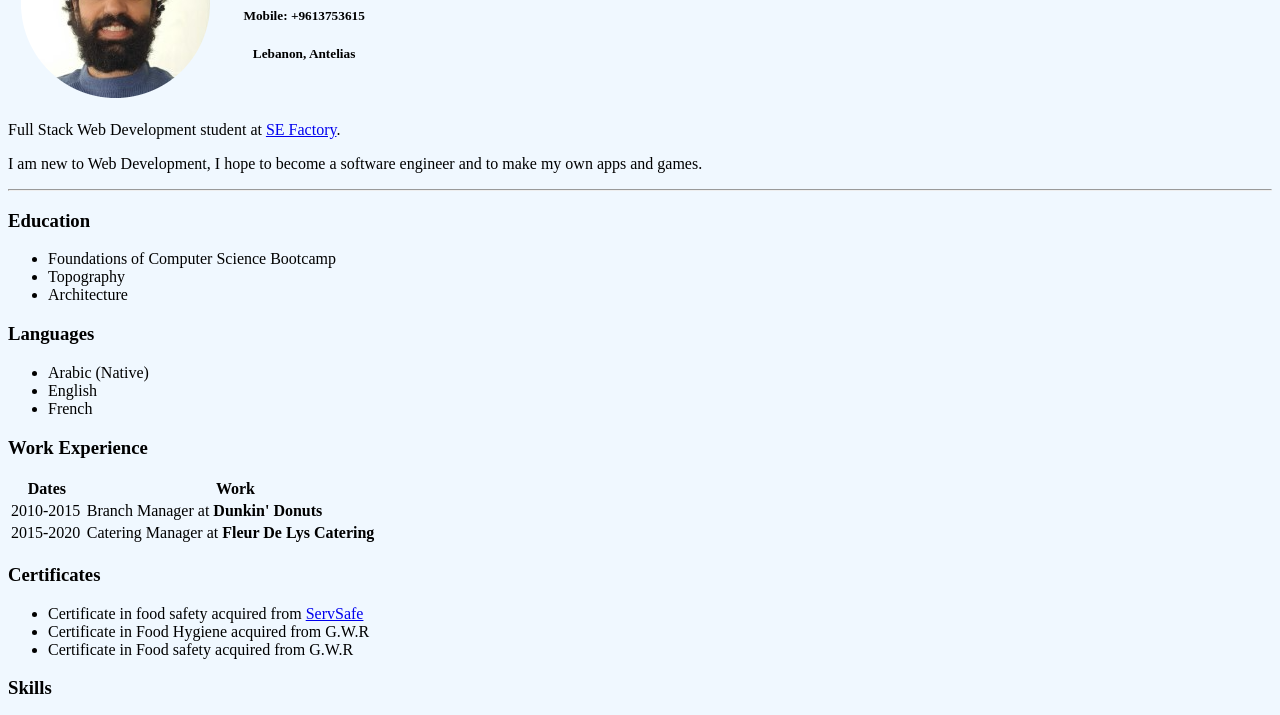
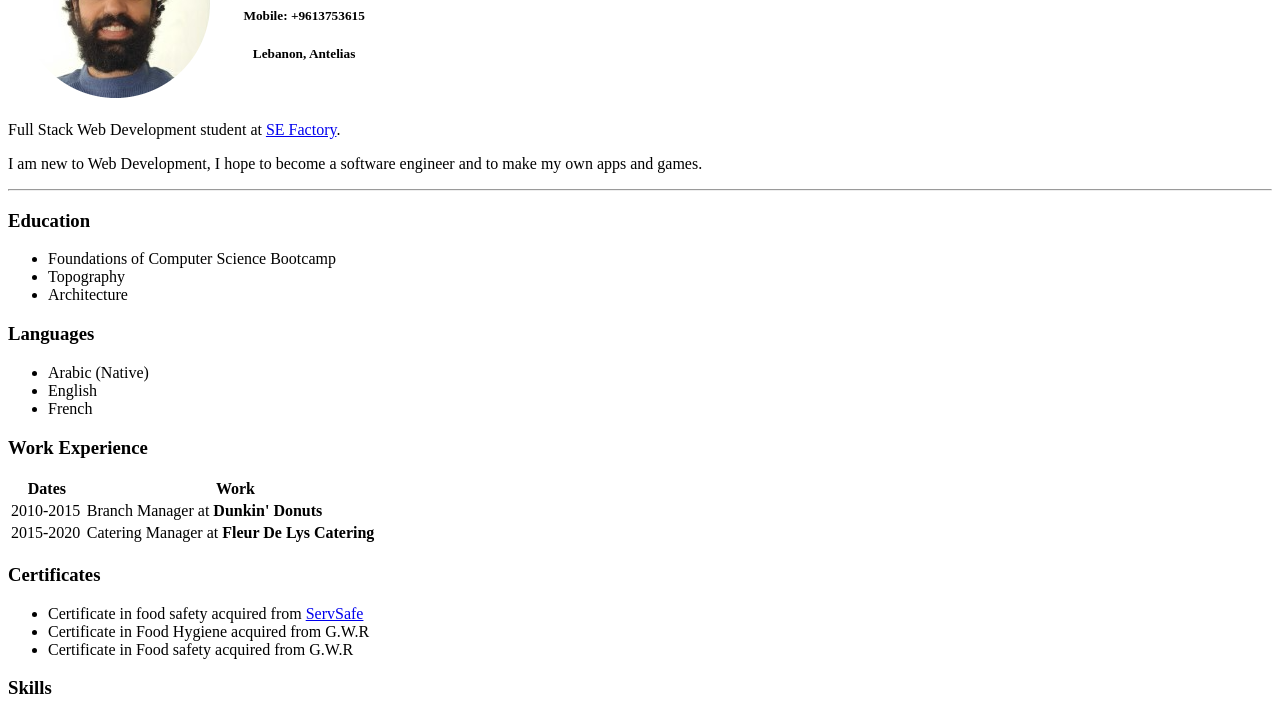
Before and after one commit to ElieMirza/eliemirza.github.io, a plain HTML site: page index.html in a window 1280 px wide. Shown: the part 102-817 px from the top of the page. Drawn offline with Linux system fonts and the light colour scheme.

Commit message:
Update index.html

```diff
--- a/index.html
+++ b/index.html
@@ -6,7 +6,7 @@
   <title>Elie's Resume</title>
 </head>
 
-<body style="background-color: AliceBlue">
+<body>
   <table width="30%">
     <tr>
       <th><img src="images/Photo.png" alt="Elie profile picture"></th>
```
